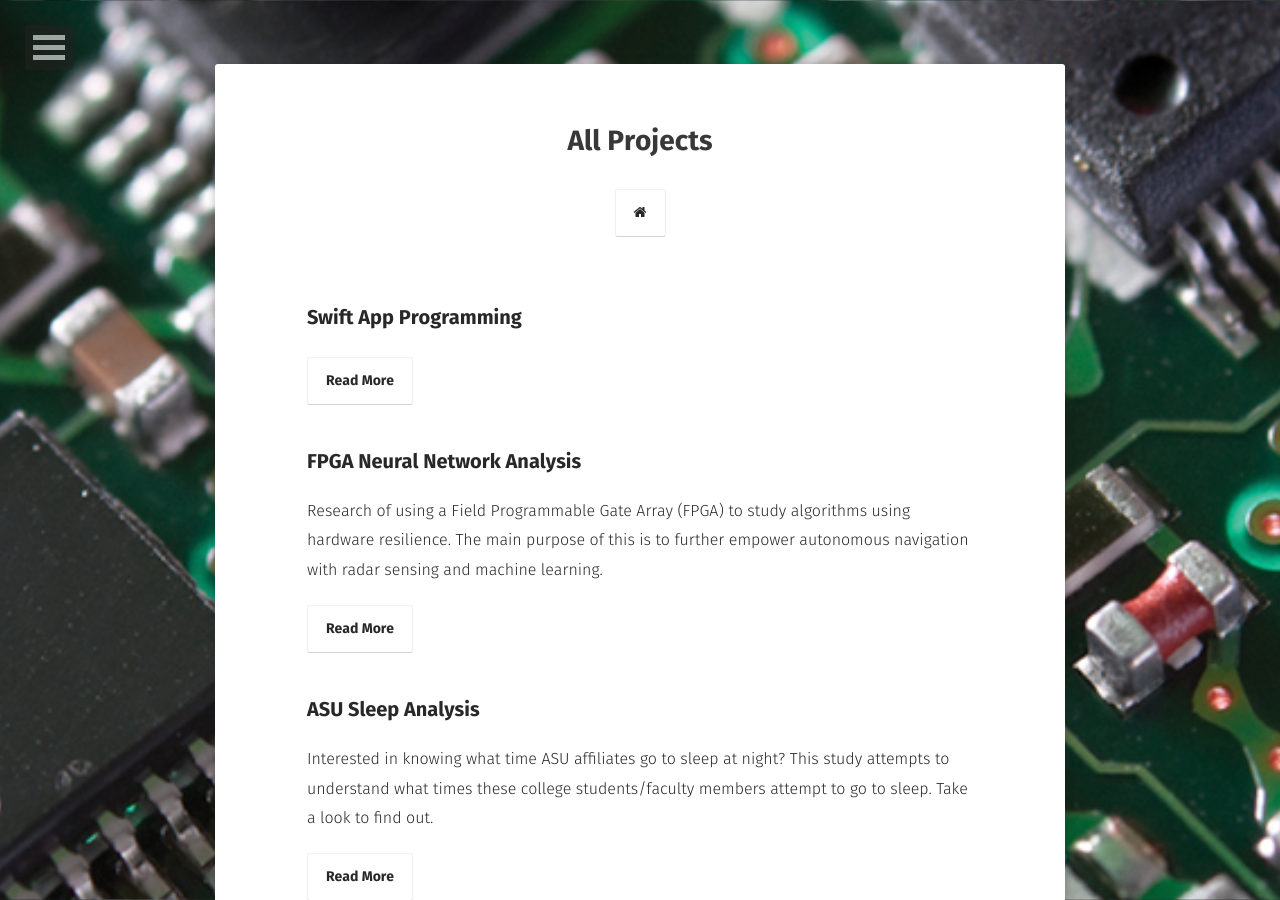
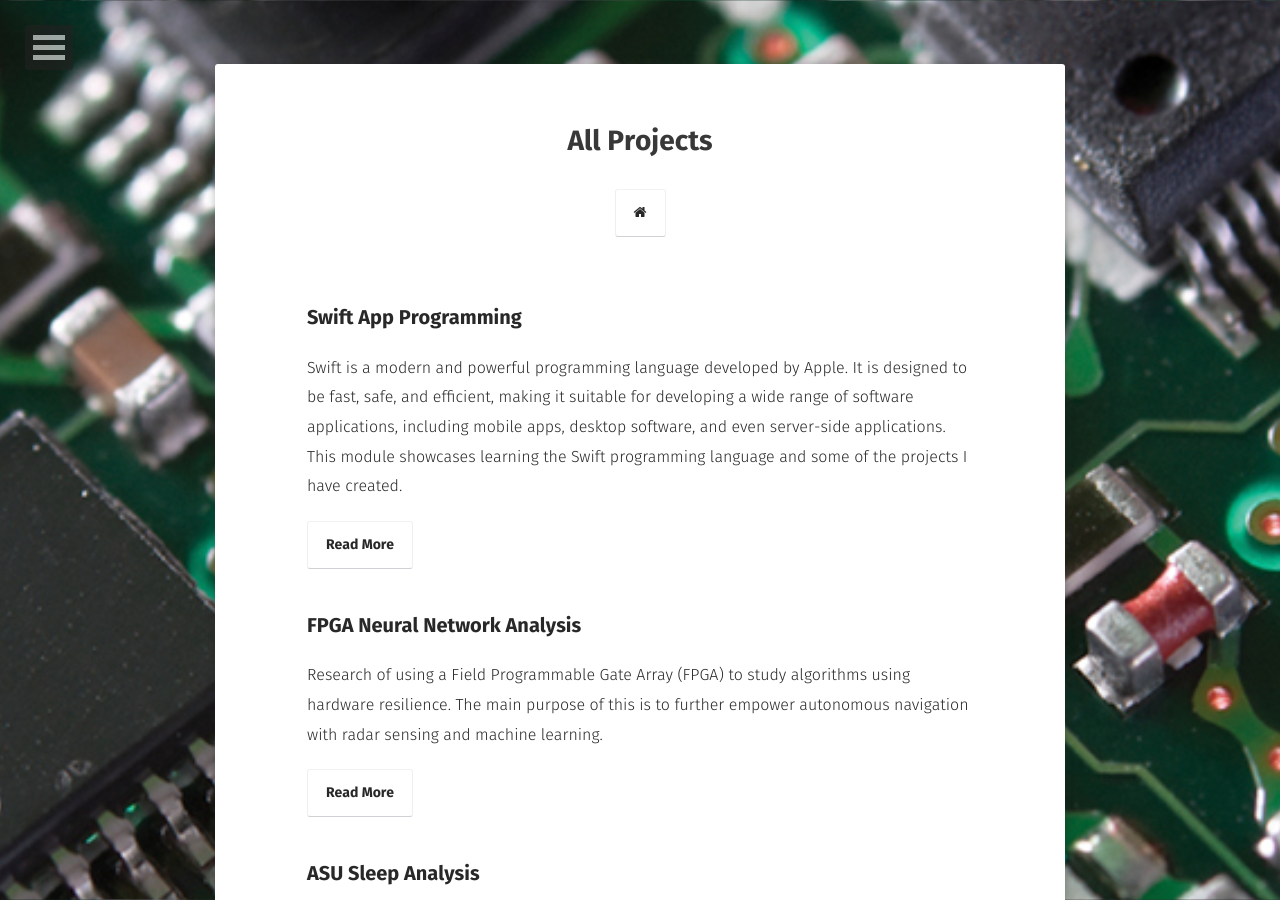
Before and after one commit to Markay12/MarkInfo-Projects, a Jekyll site: the page built from projects/index.md, in a window 1280 px wide and 900 px high. Built offline with Jekyll 4.4.1, drawn with Linux system fonts in a browser that asks for light colours; some web fonts are replaced.

Commit message:
Update description and tags

```diff
--- a/_posts/2023-01-24-swiftprogramming.md
+++ b/_posts/2023-01-24-swiftprogramming.md
@@ -2,9 +2,9 @@
 layout: post
 title: "Swift App Programming"
 date: 2023-01-24
-excerpt: ""
+excerpt: "Swift is a modern and powerful programming language developed by Apple. It is designed to be fast, safe, and efficient, making it suitable for developing a wide range of software applications, including mobile apps, desktop software, and even server-side applications. This module showcases learning the Swift programming language and some of the projects I have created."
 project: true
-tags: []
+tags: [Mobile App Development, GitHub]
 feature:
 comments: false
 ---
@@ -58,6 +58,8 @@ This app takes users SSN, Name, and Age. This information is then stored using C
 
 <img src="/assets/img/swift_apps/patientInfoScreenshot.png" alt="Patient Information UI Image" width="200" height="300">
 
+###
+
 
 ![Github Commits](https://img.shields.io/github/last-commit/Markay12/SwiftProgramming-Introduction?color=orange&label=Last%20Commit&style=plastic)
 ![Github Contributors](https://img.shields.io/github/contributors/Markay12/SwiftProgramming-Introduction?label=Contributors)
```
